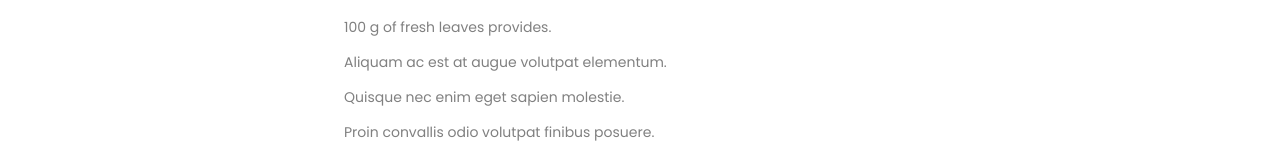
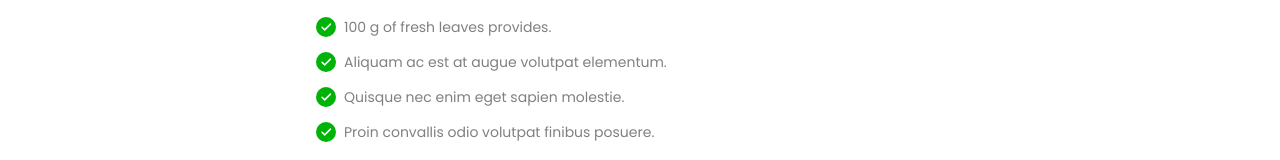
Before and after one commit to YuliiaVialkova/Freelancer-lessons, a plain HTML site: page lesson_06/index.html in a window 1280 px wide. Shown: the part 325-485 px from the top of the page. Drawn offline with Linux system fonts and the light colour scheme; the site is published under a folder, as on GitHub Pages, so addresses that start at the root find nothing.

Commit message:
Update style.css

```diff
--- a/lesson_06/css/style.css
+++ b/lesson_06/css/style.css
@@ -41,7 +41,7 @@ h1 {
 }
 
 .descriptions-item {
-    background: url(/img/check.svg) no-repeat;
+    background: url(../img/check.svg) no-repeat;
     padding-left: 28px;
     margin-bottom: 14px;
 }
```
